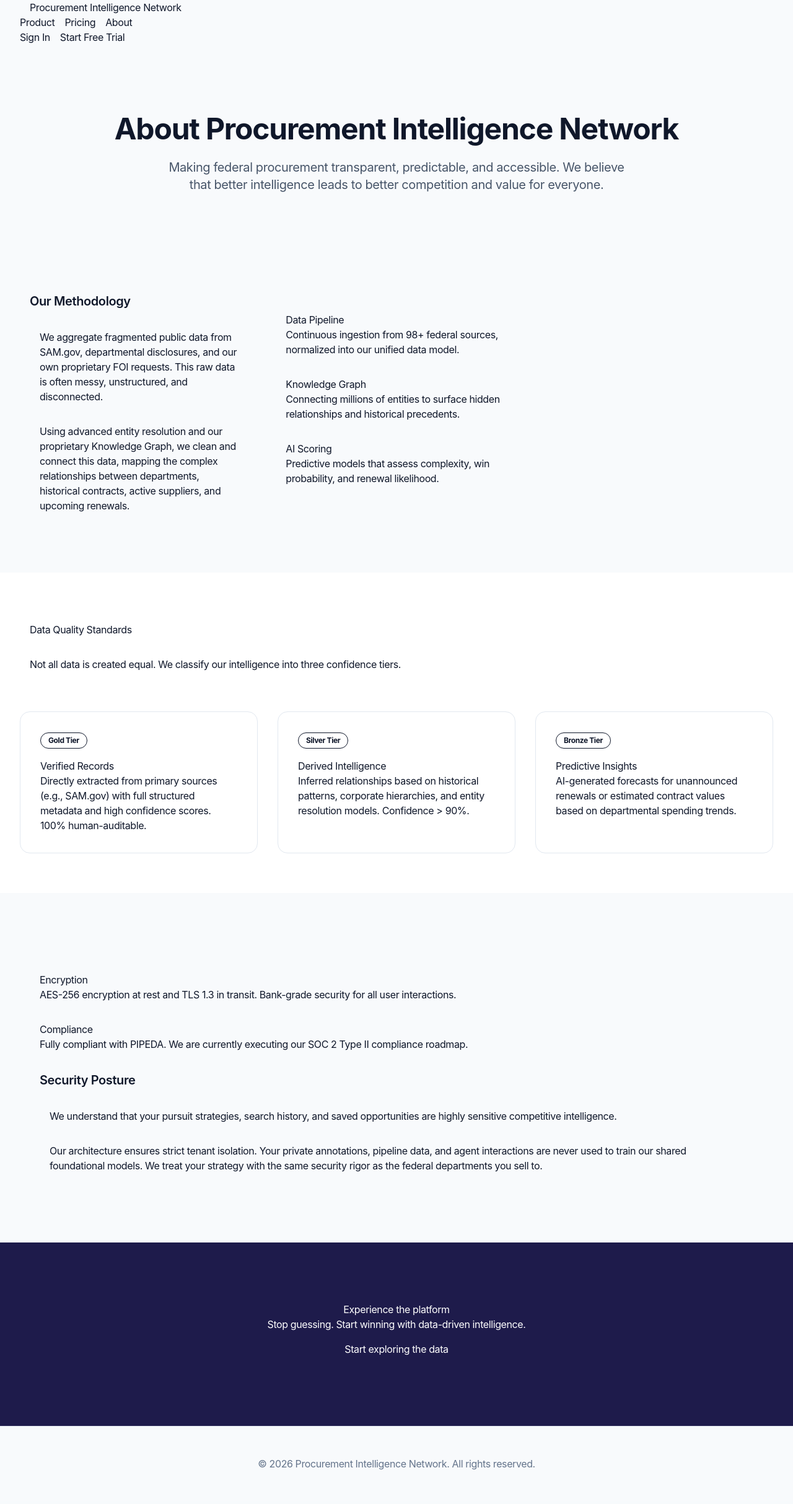
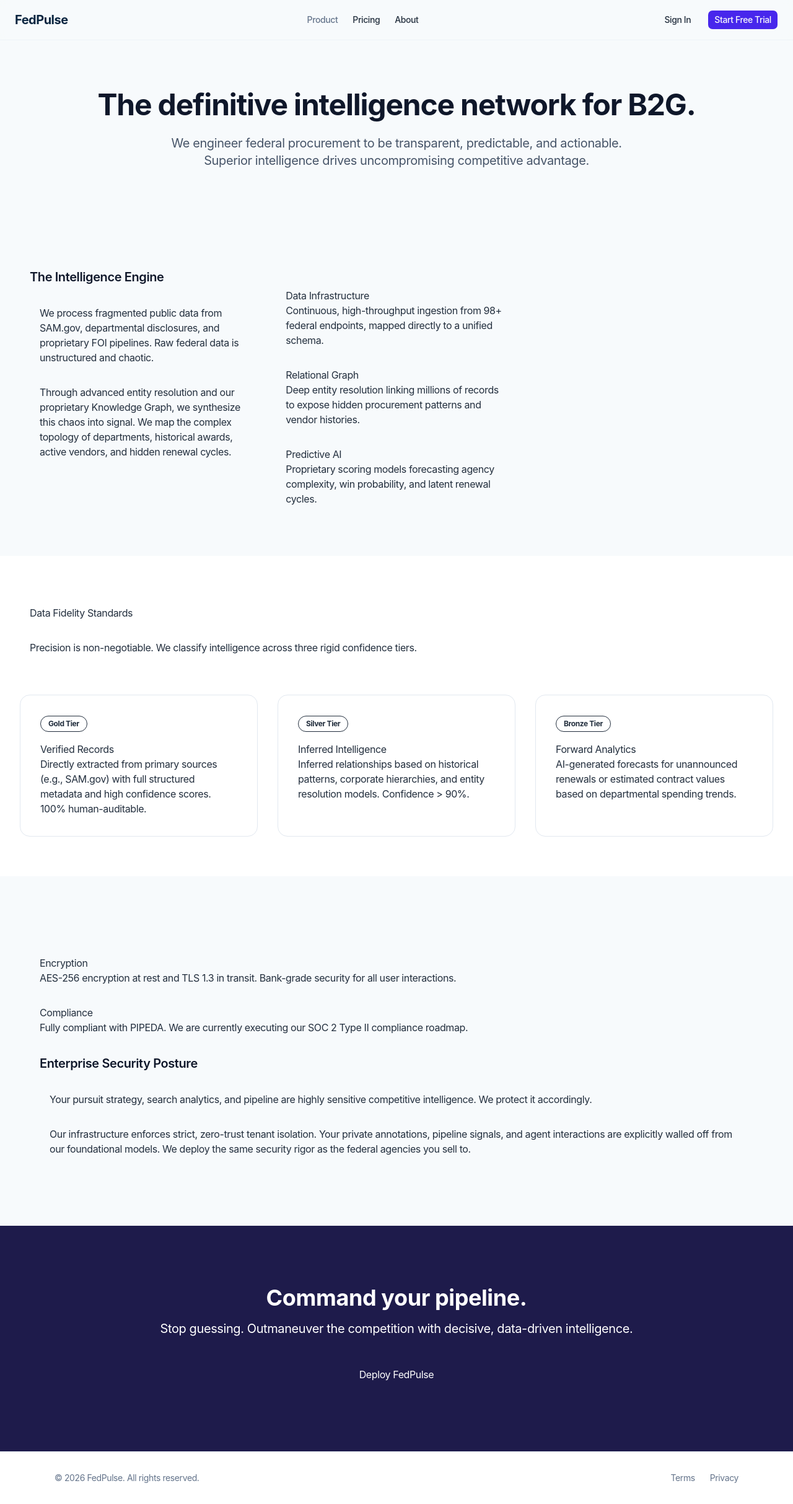
Before and after one commit to Mbuso-Harvey/fedpulse-nextjs, a Next.js app in the folder platform/apps/web/: page /about in a window 1280 px wide. Shown: the whole page at 62% size. Built offline with nearby package versions, Linux system fonts and the light colour scheme; no server answers.

Commit message:
Fix Pricing card padding/clipping, fix About page layout, and elevate SaaS copy

```diff
--- a/platform/apps/web/src/app/about/page.js
+++ b/platform/apps/web/src/app/about/page.js
@@ -1,5 +1,6 @@
 import Link from 'next/link';
 import { Database, Network, ShieldCheck, Search, Shield, Zap } from 'lucide-react';
+import { buttonVariants } from '@/components/ui/button';
 
 export const metadata = {
   title: 'About - Procurement Intelligence Network',
@@ -8,21 +9,27 @@
 
 export default function AboutPage() {
   return (
-    <div className="w-full min-h-screen bg-slate-50 text-slate-900">
+    <div className="w-full min-h-screen bg-background text-foreground flex flex-col">
       {/* Header */}
-      <header className="flex flex-col gap-3 mb-8">
-        <div className={`container `}>
-          <Link href="/" className="p-4">
-            Procurement Intelligence Network
-          </Link>
-          <nav className="flex gap-4 items-center">
-            <Link href="/#products" className="btn btn-ghost">Product</Link>
-            <Link href="/pricing" className="btn btn-ghost">Pricing</Link>
-            <Link href="/about" className="btn btn-ghost">About</Link>
+      <header className="border-b border-border/40 backdrop-blur supports-[backdrop-filter]:bg-background/60 sticky top-0 z-50 w-full bg-white/80">
+        <div className="container flex h-16 max-w-screen-2xl items-center justify-between mx-auto px-6">
+          <div className="flex items-center space-x-2">
+            <Link href="/" className="font-bold tracking-tight text-xl text-[#0a2540]">
+              FedPulse
+            </Link>
+          </div>
+          <nav className="hidden md:flex items-center gap-6 text-sm font-medium text-muted-foreground">
+            <Link href="/#products" className="hover:text-foreground transition-colors">Product</Link>
+            <Link href="/pricing" className="text-foreground transition-colors">Pricing</Link>
+            <Link href="/about" className="text-foreground transition-colors">About</Link>
           </nav>
-          <div className="flex gap-4 items-center">
-            <Link href="/login" className="btn btn-ghost">Sign In</Link>
-            <Link href="/signup" className="btn btn-primary">Start Free Trial</Link>
+          <div className="flex items-center gap-4">
+            <Link href="/login" className={buttonVariants({ variant: "ghost" })}>
+              Sign In
+            </Link>
+            <Link href="/signup" className={buttonVariants({ variant: "default" })}>
+              Start Free Trial
+            </Link>
           </div>
         </div>
       </header>
@@ -30,9 +37,9 @@
       {/* Hero */}
       <section className="py-20 text-center">
         <div className="container">
-          <h1 className="text-5xl font-bold tracking-tight text-slate-900 mb-6">About Procurement Intelligence Network</h1>
+          <h1 className="text-5xl font-bold tracking-tight text-slate-900 mb-6">The definitive intelligence network for B2G.</h1>
           <p className="text-xl text-slate-600 max-w-3xl mx-auto">
-            Making federal procurement transparent, predictable, and accessible. We believe that better intelligence leads to better competition and value for everyone.
+            We engineer federal procurement to be transparent, predictable, and actionable. Superior intelligence drives uncompromising competitive advantage.
           </p>
         </div>
       </section>
@@ -42,29 +49,29 @@
         <div className="container">
           <div className="grid grid-cols-1 md:grid-cols-2 lg:grid-cols-3 gap-6">
             <div className="p-4">
-              <h2 className="text-xl font-semibold text-slate-900 mb-4">Our Methodology</h2>
+              <h2 className="text-xl font-semibold text-slate-900 mb-4">The Intelligence Engine</h2>
               <p className="p-4">
-                We aggregate fragmented public data from SAM.gov, departmental disclosures, and our own proprietary FOI requests. This raw data is often messy, unstructured, and disconnected.
+                We process fragmented public data from SAM.gov, departmental disclosures, and proprietary FOI pipelines. Raw federal data is unstructured and chaotic.
               </p>
               <p className="p-4">
-                Using advanced entity resolution and our proprietary Knowledge Graph, we clean and connect this data, mapping the complex relationships between departments, historical contracts, active suppliers, and upcoming renewals.
+                Through advanced entity resolution and our proprietary Knowledge Graph, we synthesize this chaos into signal. We map the complex topology of departments, historical awards, active vendors, and hidden renewal cycles.
               </p>
             </div>
             <div className="p-4">
               <div className={`card `}>
                 <Database className="p-4" />
-                <h3>Data Pipeline</h3>
-                <p>Continuous ingestion from 98+ federal sources, normalized into our unified data model.</p>
+                <h3>Data Infrastructure</h3>
+                <p>Continuous, high-throughput ingestion from 98+ federal endpoints, mapped directly to a unified schema.</p>
               </div>
               <div className={`card `}>
                 <Network className="p-4" />
-                <h3>Knowledge Graph</h3>
-                <p>Connecting millions of entities to surface hidden relationships and historical precedents.</p>
+                <h3>Relational Graph</h3>
+                <p>Deep entity resolution linking millions of records to expose hidden procurement patterns and vendor histories.</p>
               </div>
               <div className={`card `}>
                 <Zap className="p-4" />
-                <h3>AI Scoring</h3>
-                <p>Predictive models that assess complexity, win probability, and renewal likelihood.</p>
+                <h3>Predictive AI</h3>
+                <p>Proprietary scoring models forecasting agency complexity, win probability, and latent renewal cycles.</p>
               </div>
             </div>
           </div>
@@ -74,8 +81,8 @@
       {/* Data Quality Section */}
       <section className="py-16 bg-white">
         <div className="container">
-          <h2 className="p-4">Data Quality Standards</h2>
-          <p className="p-4">Not all data is created equal. We classify our intelligence into three confidence tiers.</p>
+          <h2 className="p-4">Data Fidelity Standards</h2>
+          <p className="p-4">Precision is non-negotiable. We classify intelligence across three rigid confidence tiers.</p>
 
           <div className="grid grid-cols-1 md:grid-cols-3 gap-8 mt-12">
             <div className={`card bg-white border border-slate-200 rounded-2xl p-8`}>
@@ -85,12 +92,12 @@
             </div>
             <div className={`card bg-white border border-slate-200 rounded-2xl p-8`}>
               <div className="inline-block px-3 py-1 rounded-full text-xs font-bold border mb-4" style={{color: 'var(--text-secondary)', borderColor: 'var(--border-primary)'}}>Silver Tier</div>
-              <h3>Derived Intelligence</h3>
+              <h3>Inferred Intelligence</h3>
               <p>Inferred relationships based on historical patterns, corporate hierarchies, and entity resolution models. Confidence &gt; 90%.</p>
             </div>
             <div className={`card bg-white border border-slate-200 rounded-2xl p-8`}>
               <div className="inline-block px-3 py-1 rounded-full text-xs font-bold border mb-4" style={{color: 'var(--accent-amber)', borderColor: 'var(--accent-amber)'}}>Bronze Tier</div>
-              <h3>Predictive Insights</h3>
+              <h3>Forward Analytics</h3>
               <p>AI-generated forecasts for unannounced renewals or estimated contract values based on departmental spending trends.</p>
             </div>
           </div>
@@ -114,12 +121,12 @@
               </div>
             </div>
             <div className="p-4">
-              <h2 className="text-xl font-semibold text-slate-900 mb-4">Security Posture</h2>
+              <h2 className="text-xl font-semibold text-slate-900 mb-4">Enterprise Security Posture</h2>
               <p className="p-4">
-                We understand that your pursuit strategies, search history, and saved opportunities are highly sensitive competitive intelligence.
+                Your pursuit strategy, search analytics, and pipeline are highly sensitive competitive intelligence. We protect it accordingly.
               </p>
               <p className="p-4">
-                Our architecture ensures strict tenant isolation. Your private annotations, pipeline data, and agent interactions are never used to train our shared foundational models. We treat your strategy with the same security rigor as the federal departments you sell to.
+                Our infrastructure enforces strict, zero-trust tenant isolation. Your private annotations, pipeline signals, and agent interactions are explicitly walled off from our foundational models. We deploy the same security rigor as the federal agencies you sell to.
               </p>
             </div>
           </div>
@@ -129,19 +136,21 @@
       {/* CTA */}
       <section className="py-24 bg-indigo-950 text-white text-center">
         <div className="container text-center">
-          <h2>Experience the platform</h2>
-          <p>Stop guessing. Start winning with data-driven intelligence.</p>
+          <h2 className="text-4xl font-bold mb-4">Command your pipeline.</h2>
+          <p className="text-xl mb-8">Stop guessing. Outmaneuver the competition with decisive, data-driven intelligence.</p>
           <div className="p-4">
-            <Link href="/dashboard" className="btn btn-primary btn-lg">Start exploring the data</Link>
+            <Link href="/dashboard" className="btn btn-primary btn-lg">Deploy FedPulse</Link>
           </div>
         </div>
       </section>
 
       {/* Footer */}
-      <footer className="py-8 border-t border-slate-200 text-center text-slate-500">
-        <div className="container">
-          <div className="p-4">
-            <p>&copy; 2026 Procurement Intelligence Network. All rights reserved.</p>
+      <footer className="border-t border-border bg-white py-8 mt-auto">
+        <div className="container max-w-6xl mx-auto px-6 flex flex-col md:flex-row items-center justify-between gap-4 text-sm text-muted-foreground">
+          <p>© 2026 FedPulse. All rights reserved.</p>
+          <div className="flex space-x-6">
+            <Link href="/terms" className="hover:text-foreground">Terms</Link>
+            <Link href="/privacy" className="hover:text-foreground">Privacy</Link>
           </div>
         </div>
       </footer>
--- a/platform/apps/web/src/app/pricing/page.js
+++ b/platform/apps/web/src/app/pricing/page.js
@@ -43,10 +43,10 @@
             Transparent Pricing
           </Badge>
           <h1 className="text-4xl md:text-6xl font-extrabold tracking-tight mb-6 max-w-3xl text-[#0a2540]">
-            Unlock the complete intelligence layer
+            The intelligence layer for federal procurement.
           </h1>
           <p className="text-lg text-muted-foreground max-w-xl mb-16">
-            Choose the perfect plan for your procurement team. Scale as you grow.
+            Predictable pricing. Uncompromising power. Scale your capture strategy with data-driven precision.
           </p>
 
           <div className="grid md:grid-cols-3 gap-8 w-full max-w-6xl items-start text-left">
@@ -54,7 +54,7 @@
             <Card className="flex flex-col h-full shadow-stripe">
               <CardHeader>
                 <CardTitle className="text-xl">Starter</CardTitle>
-                <CardDescription>For individuals tracking basics.</CardDescription>
+                <CardDescription>Essential intelligence for individual capture managers.</CardDescription>
                 <div className="mt-4 mb-2">
                   <span className="text-4xl font-bold">$0</span>
                   <span className="text-muted-foreground">/mo</span>
@@ -62,10 +62,10 @@
               </CardHeader>
               <CardContent className="flex-1">
                 <ul className="space-y-3 text-sm">
-                  <li className="flex items-center gap-3"><Check className="h-4 w-4 text-primary" /> Weekly email digest</li>
-                  <li className="flex items-center gap-3"><Check className="h-4 w-4 text-primary" /> Limited search (5/day)</li>
-                  <li className="flex items-center gap-3"><Check className="h-4 w-4 text-primary" /> Top 10 renewals</li>
-                  <li className="flex items-center gap-3"><Check className="h-4 w-4 text-primary" /> Basic department overview</li>
+                  <li className="flex items-center gap-3"><Check className="h-4 w-4 text-primary" /> Weekly market intelligence digest</li>
+                  <li className="flex items-center gap-3"><Check className="h-4 w-4 text-primary" /> 5 specialized queries per day</li>
+                  <li className="flex items-center gap-3"><Check className="h-4 w-4 text-primary" /> Access top 10 upcoming renewals</li>
+                  <li className="flex items-center gap-3"><Check className="h-4 w-4 text-primary" /> Departmental spending overviews</li>
                 </ul>
               </CardContent>
               <CardFooter>
@@ -76,7 +76,7 @@
             </Card>
 
             {/* Professional */}
-            <Card className="flex flex-col h-full border-primary shadow-stripe relative md:-translate-y-4">
+            <Card className="flex flex-col h-full border-primary shadow-stripe relative md:-translate-y-4 overflow-visible">
               <div className="absolute -top-3 left-1/2 -translate-x-1/2">
                 <Badge className="px-3 py-1 uppercase tracking-wider text-xs">
                   Most Popular
@@ -84,7 +84,7 @@
               </div>
               <CardHeader>
                 <CardTitle className="text-xl">Professional</CardTitle>
-                <CardDescription>For teams closing federal deals.</CardDescription>
+                <CardDescription>Advanced analytics for modern capture teams.</CardDescription>
                 <div className="mt-4 mb-2">
                   <span className="text-4xl font-bold">$199</span>
                   <span className="text-muted-foreground">/mo</span>
@@ -93,11 +93,11 @@
               <CardContent className="flex-1">
                 <ul className="space-y-3 text-sm">
                   <li className="flex items-center gap-3 font-semibold"><Check className="h-4 w-4 text-primary" /> Everything in Starter</li>
-                  <li className="flex items-center gap-3"><Check className="h-4 w-4 text-primary" /> Full renewal access (4,050)</li>
-                  <li className="flex items-center gap-3"><Check className="h-4 w-4 text-primary" /> Unlimited search</li>
-                  <li className="flex items-center gap-3"><Check className="h-4 w-4 text-primary" /> All intelligence products</li>
-                  <li className="flex items-center gap-3"><Check className="h-4 w-4 text-primary" /> AI analyst</li>
-                  <li className="flex items-center gap-3"><Check className="h-4 w-4 text-primary" /> CSV/PDF export</li>
+                  <li className="flex items-center gap-3"><Check className="h-4 w-4 text-primary" /> Unrestricted renewal database access</li>
+                  <li className="flex items-center gap-3"><Check className="h-4 w-4 text-primary" /> Unlimited semantic search & filtering</li>
+                  <li className="flex items-center gap-3"><Check className="h-4 w-4 text-primary" /> Full intelligence product suite</li>
+                  <li className="flex items-center gap-3"><Check className="h-4 w-4 text-primary" /> AI-powered capture analyst</li>
+                  <li className="flex items-center gap-3"><Check className="h-4 w-4 text-primary" /> One-click CSV & PDF exports</li>
                 </ul>
               </CardContent>
               <CardFooter>
@@ -111,7 +111,7 @@
             <Card className="flex flex-col h-full shadow-stripe">
               <CardHeader>
                 <CardTitle className="text-xl">Enterprise</CardTitle>
-                <CardDescription>For large organizations.</CardDescription>
+                <CardDescription>Uncompromising scale for enterprise integrators.</CardDescription>
                 <div className="mt-4 mb-2">
                   <span className="text-4xl font-bold">Custom</span>
                 </div>
@@ -119,10 +119,10 @@
               <CardContent className="flex-1">
                 <ul className="space-y-3 text-sm">
                   <li className="flex items-center gap-3 font-semibold"><Check className="h-4 w-4 text-primary" /> Everything in Professional</li>
-                  <li className="flex items-center gap-3"><Check className="h-4 w-4 text-primary" /> Multi-seat (5+)</li>
-                  <li className="flex items-center gap-3"><Check className="h-4 w-4 text-primary" /> Unlimited API</li>
-                  <li className="flex items-center gap-3"><Check className="h-4 w-4 text-primary" /> Custom integrations</li>
-                  <li className="flex items-center gap-3"><Check className="h-4 w-4 text-primary" /> Dedicated support</li>
+                  <li className="flex items-center gap-3"><Check className="h-4 w-4 text-primary" /> Custom team deployment (5+ seats)</li>
+                  <li className="flex items-center gap-3"><Check className="h-4 w-4 text-primary" /> Unlimited programmatic API access</li>
+                  <li className="flex items-center gap-3"><Check className="h-4 w-4 text-primary" /> Custom CRM & pipeline integrations</li>
+                  <li className="flex items-center gap-3"><Check className="h-4 w-4 text-primary" /> Dedicated deployment engineering</li>
                 </ul>
               </CardContent>
               <CardFooter>
--- a/platform/apps/web/src/components/ui/card.tsx
+++ b/platform/apps/web/src/components/ui/card.tsx
@@ -25,7 +25,7 @@
     <div
       data-slot="card-header"
       className={cn(
-        "group/card-header @container/card-header grid auto-rows-min items-start gap-1 rounded-t-xl px-(--card-spacing) has-data-[slot=card-action]:grid-cols-[1fr_auto] has-data-[slot=card-description]:grid-rows-[auto_auto] [.border-b]:pb-(--card-spacing)",
+        "group/card-header @container/card-header grid auto-rows-min items-start gap-1 rounded-t-xl px-[var(--card-spacing)] has-data-[slot=card-action]:grid-cols-[1fr_auto] has-data-[slot=card-description]:grid-rows-[auto_auto] [.border-b]:pb-[var(--card-spacing)]",
         className
       )}
       {...props}
@@ -73,7 +73,7 @@
   return (
     <div
       data-slot="card-content"
-      className={cn("px-(--card-spacing)", className)}
+      className={cn("px-[var(--card-spacing)]", className)}
       {...props}
     />
   )
@@ -84,7 +84,7 @@
     <div
       data-slot="card-footer"
       className={cn(
-        "flex items-center rounded-b-xl border-t border-[#e6ebf1] bg-[#f9fbfd] p-(--card-spacing)",
+        "flex items-center rounded-b-xl border-t border-[#e6ebf1] bg-[#f9fbfd] p-[var(--card-spacing)]",
         className
       )}
       {...props}
```
